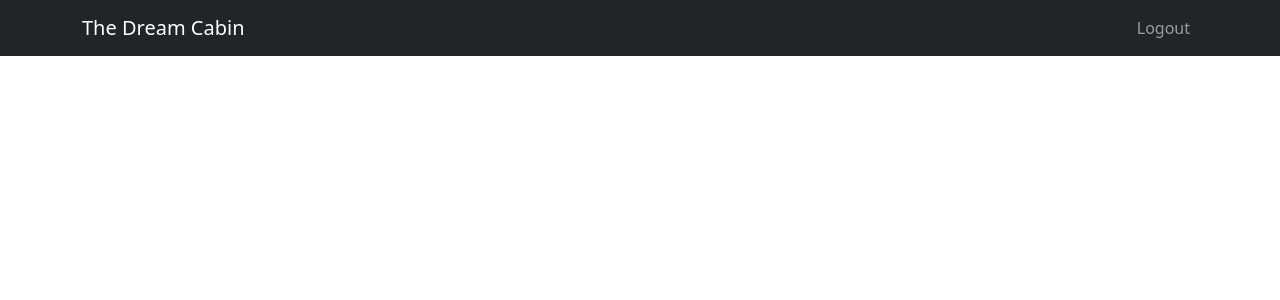
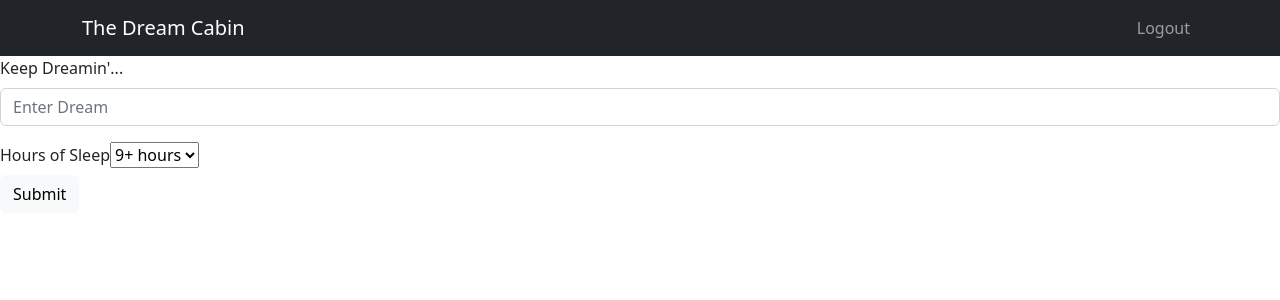
Before and after one commit to nattyspicyice/TheDreamCabin1, a React (Create React App) app in the folder client/: page / in a window 1280 px wide. Shown: the top 300 px of the page. Built offline with nearby package versions, Linux system fonts and the light colour scheme; the HTML template or start-up script is replaced by a standard one.

Commit message:
components works

```diff
--- a/client/src/App.js
+++ b/client/src/App.js
@@ -1,12 +1,16 @@
 import React from "react";
 import 'bootstrap/dist/css/bootstrap.min.css';
+
+//imported components
 import NavBar from "./components/NavBar";
+import Form from "./components/dreamForm";
 
 
 const App = () => {
     return(
         <div>
             <NavBar />
+            <Form />
         </div>
     )
 }
--- /dev/null
+++ b/client/src/components/dreamForm.js
@@ -0,0 +1,34 @@
+import React from "react";
+import Button from 'react-bootstrap/Button';
+import Form from 'react-bootstrap/Form';
+
+const dreamForm = () => {
+    return(
+<Form>
+      <Form.Group className="mb-3" controlId="formBasicText">
+        <Form.Label>Keep Dreamin'...</Form.Label>
+        <Form.Control type="text" placeholder="Enter Dream" />
+      </Form.Group>
+      <Form.Group>
+      <Form.Label>Hours of Sleep</Form.Label>
+        <select>
+          <option>9+ hours</option>
+          <option>8 hours</option>
+          <option>7 hours</option>
+          <option>6 hours</option>
+          <option>5 hours</option>
+          <option>4 hours</option>
+          <option>3 hours</option>
+          <option>2 hours</option>
+          <option>1 hour</option>
+          <option>No Sleep</option>
+        </select>
+      </Form.Group>
+      <Button variant="light" type="submit">
+        Submit
+      </Button>
+    </Form>
+    )
+}
+
+export default dreamForm;
```
Also changed, not shown: client/src/components/Form.js (deleted).
